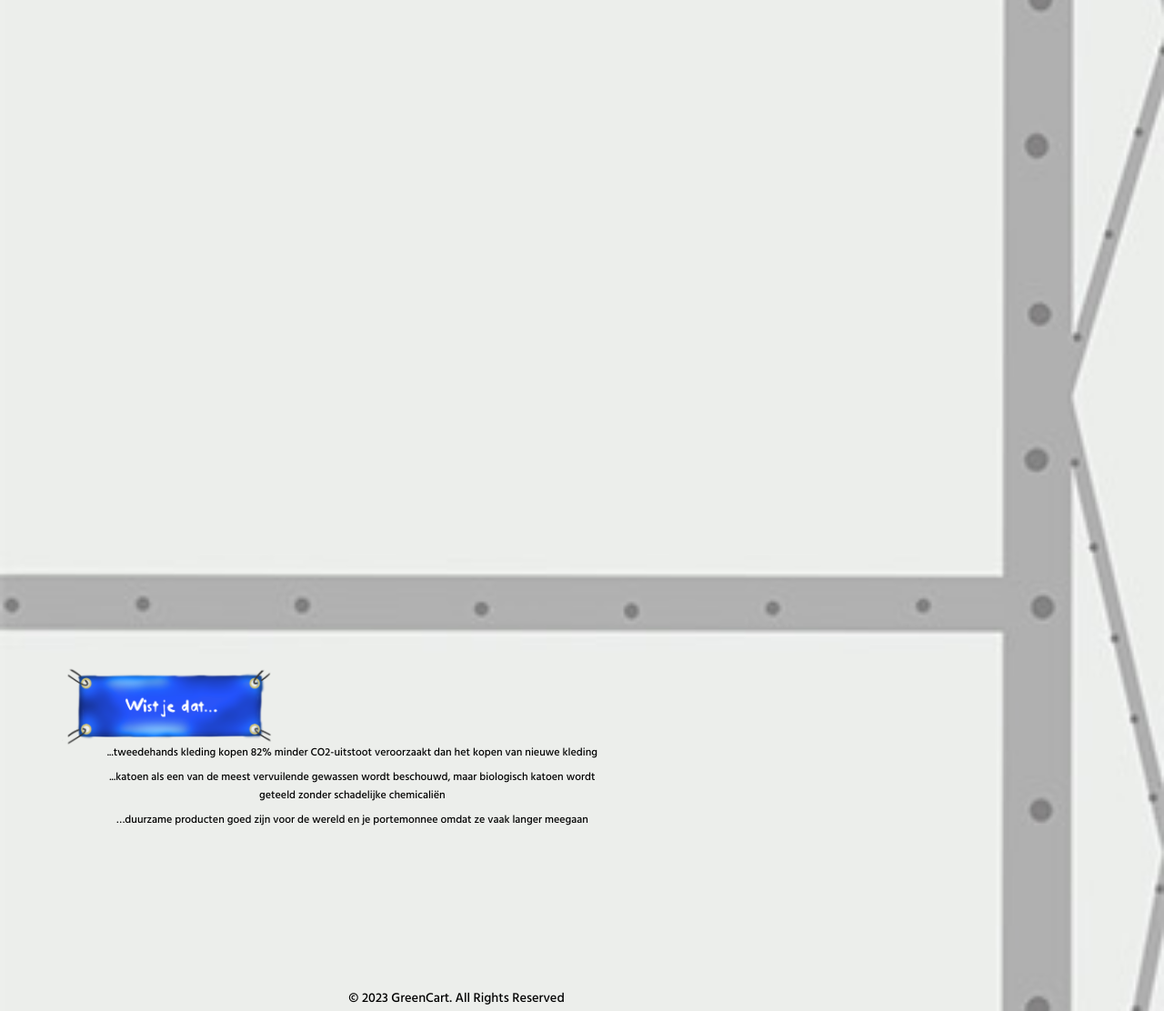
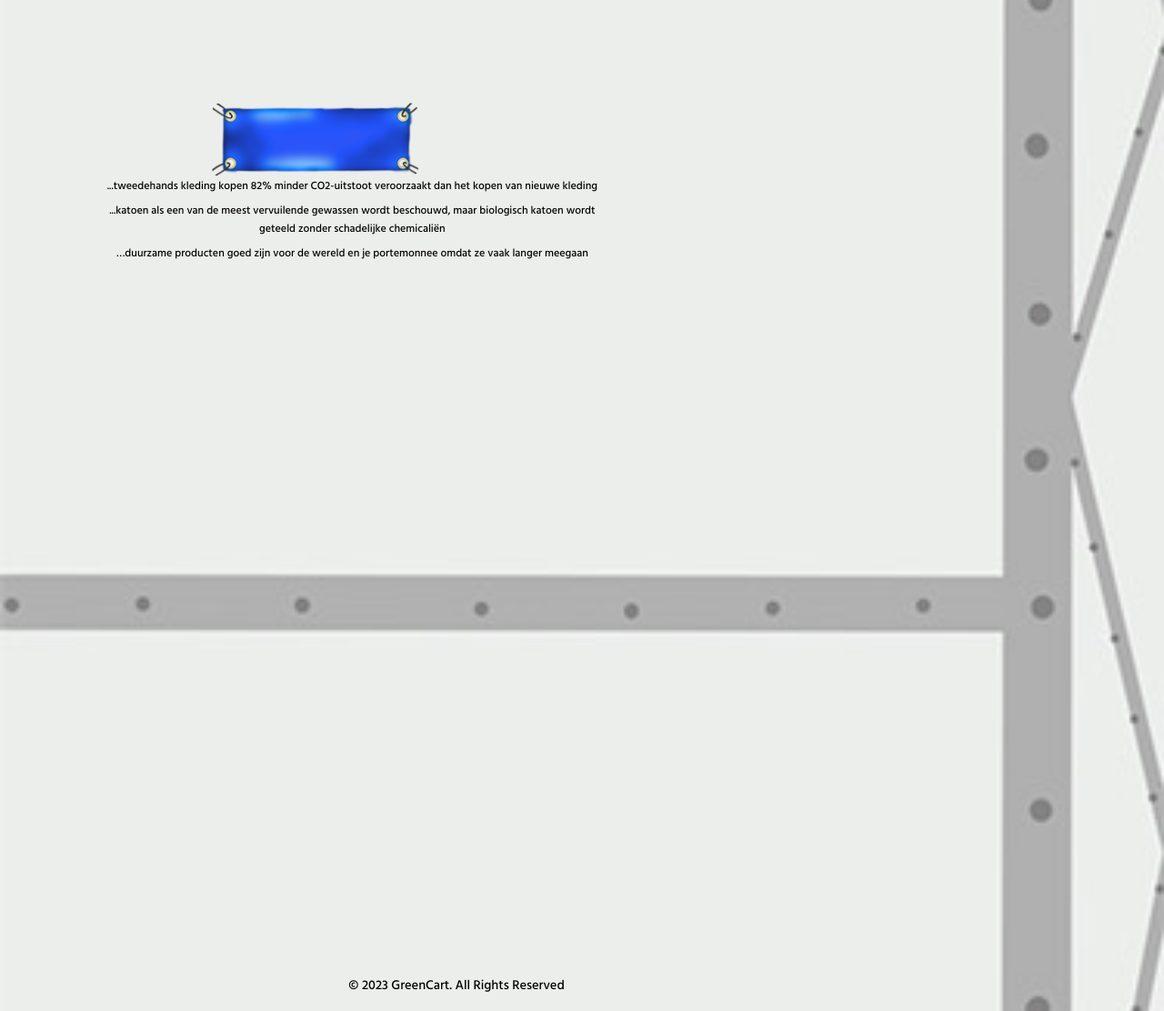
Before and after one commit to Kellyabra04/greencart-freitag, a plain HTML site: page index.html in a window 1280 px wide. Shown: the part 1058-2170 px from the top of the page at 91% size. Drawn offline with Linux system fonts and the light colour scheme.

Commit message:
Add files via upload

```diff
--- a/index.html
+++ b/index.html
@@ -84,8 +84,8 @@
           </li>
         </ul>
       </section>
-      <img src="images/wistjebanner.png" alt="" class="wistje-banner-image" />
       <section class="text-block-index-middel">
+        <img src="images/bluebanner.png" alt="" class="wistje-banner-image" />
         <ul>
           <li>
             ...tweedehands kleding kopen 82% minder CO2-uitstoot veroorzaakt dan
--- a/style.css
+++ b/style.css
@@ -150,19 +150,19 @@ footer ul li a {
   left: 10px;
 }
 .wistje-banner-image {
-  width: 238px; /* Set the desired width */
+  width: 227px; /* Set the desired width */
   height: auto; /* Automatically adjust the height to maintain the aspect ratio */
   margin: 10px; /* Add some margin around the image */
   border-radius: 10px; /* Add rounded corners to the image */
   position: relative; /* Set the position property to relative */
-  top: 1076px; /* Adjust the top value to lower the image */
-  left: 50px;
+  top: 17px; /* Adjust the top value to lower the image */
+  left: -41px;
 }
 
 .text-block-index-middel {
   background: #eceeec00; /* Background color using the hexadecimal color code */
   position: relative; /* Change the position to relative */
-  top: 1050px; /* Move the block 20 pixels up (adjust as needed) */
+  top: 440px; /* Move the block 20 pixels up (adjust as needed) */
   left: 95px; /* Move the block 20 pixels to the left (adjust as needed) */
   text-align: center; /* Center align the content within the text block */
   width: 45%;
```
Also changed, not shown: images/bluebanner.png (added).
